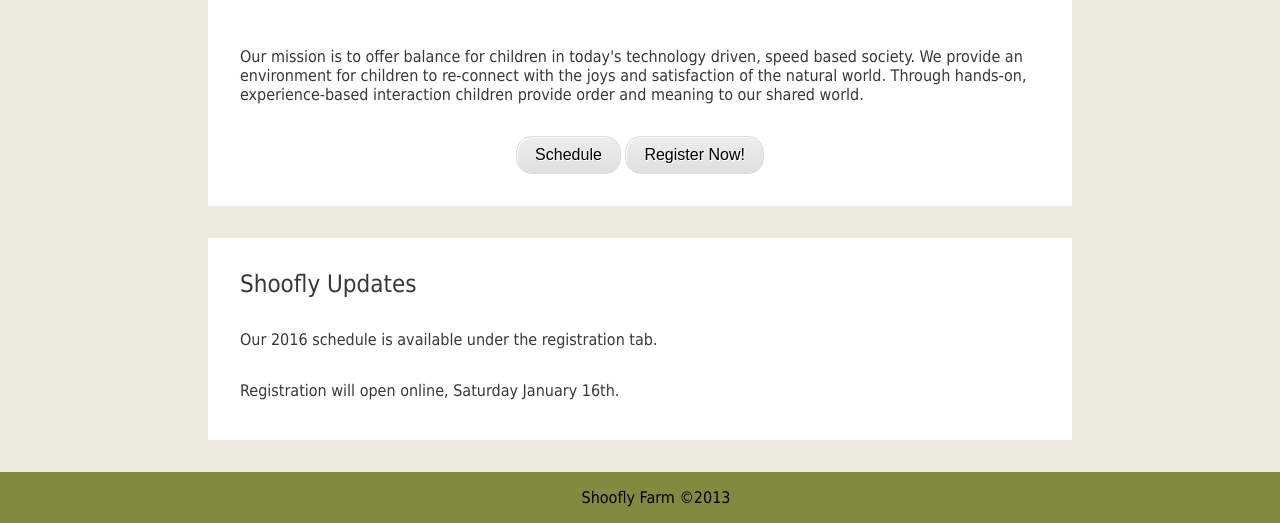
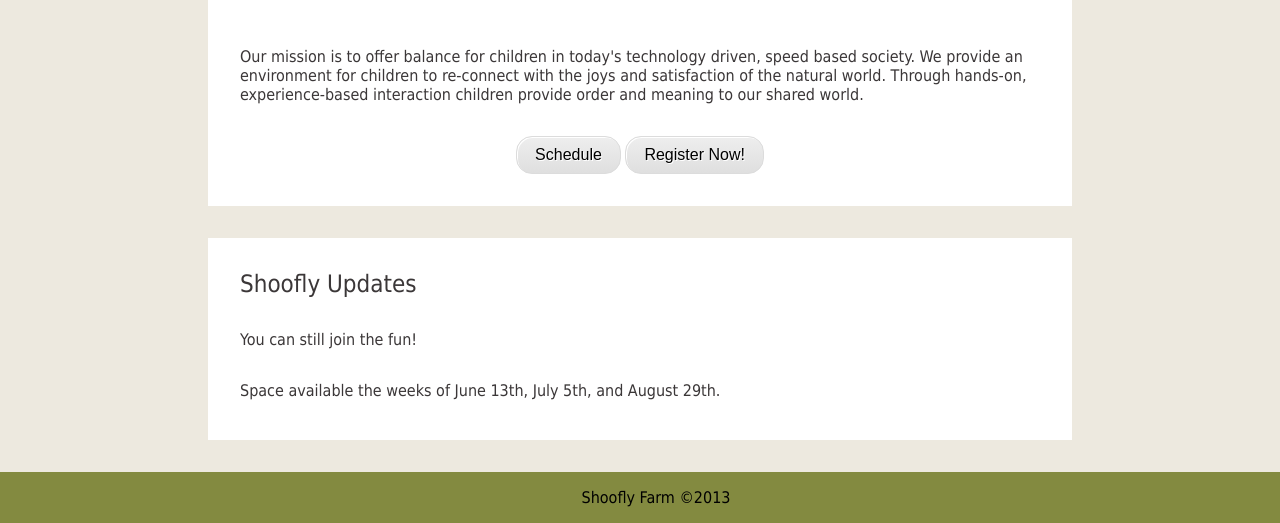
Before and after one commit to katekinsman/ShooflyRepo, a PHP site: page / in a window 1280 px wide. Shown: the part 500-1023 px from the top of the page. Run offline with PHP 8.4, Linux system fonts and the light colour scheme; data that the repository does not hold is empty; some libraries are stand-ins or nearby versions; some web fonts are replaced.

Commit message:
closed weeks changed blog

```diff
--- a/home.php
+++ b/home.php
@@ -14,6 +14,6 @@
 <section class="home">
     <h2>Shoofly Updates</h2>
     <article>
-        <p class="update">Our 2016 schedule is available under the registration tab.</p>
-		<p class="update">Registration will open online, Saturday January 16th.</p>
+        <p class="update">You can still join the fun!</p>
+		<p class="update">Space available the weeks of June 13th, July 5th, and August 29th.</p>
 </section>
--- a/register.php
+++ b/register.php
@@ -11,7 +11,7 @@
                 <td class="closed">August 8-12</td>
             </tr>
             <tr>
-                <td class="open">June 20-24</td>
+                <td class="closed">June 20-24</td>
 				<td></td>
                 <td class="closed">July 18-21</td>
 				<td></td>
@@ -22,7 +22,7 @@
 				<td></td>
                 <td class="closed">July 25-29</td>
 				<td></td>
-                <td class="open">August 22-26</td>
+                <td class="closed">August 22-26</td>
             </tr>
             <tr>
                 <td class="open">July 5-8*</td>
```
